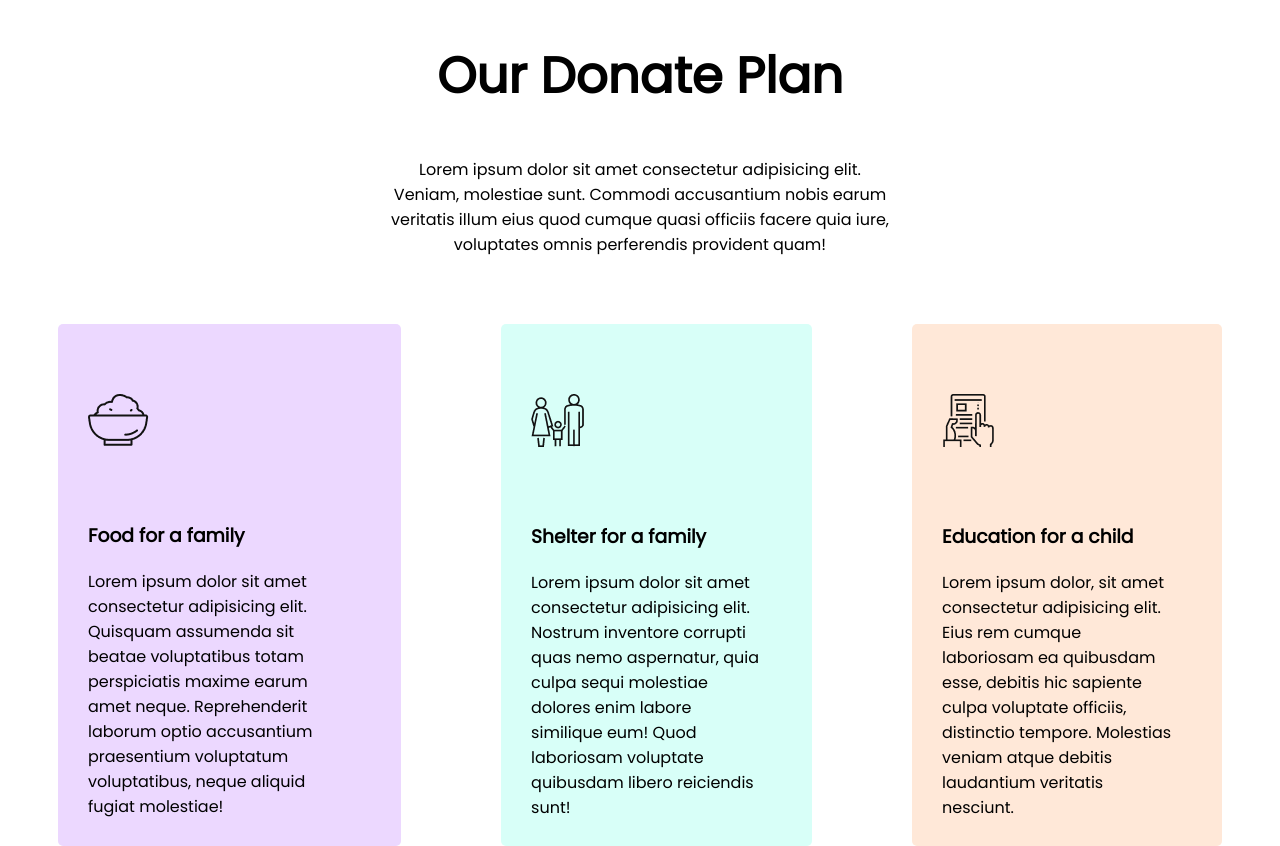
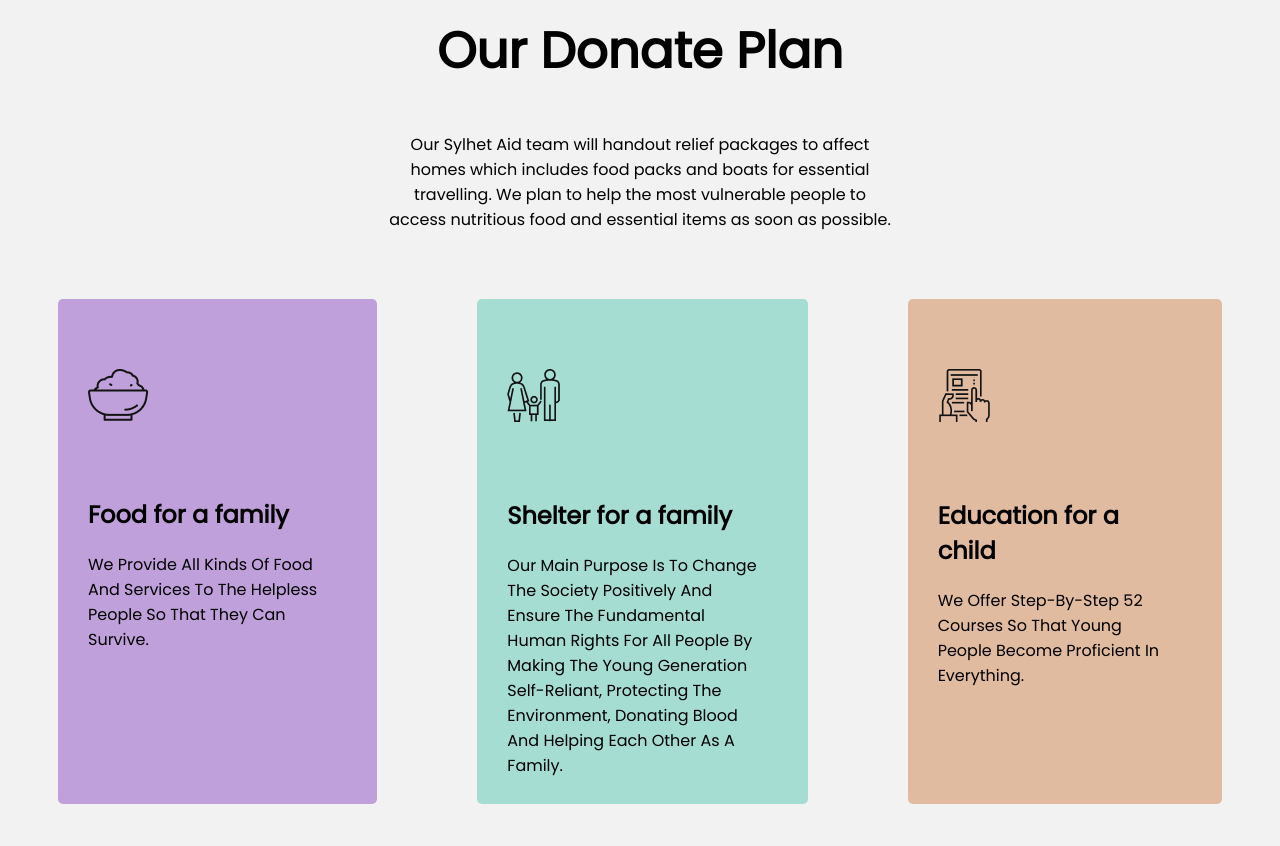
Before and after one commit to mehedi2283/assignment1, a plain HTML site: page index.html in a window 1280 px wide. Shown: the part 1245-2091 px from the top of the page. Drawn offline with Linux system fonts and the light colour scheme.

Commit message:
almost done

```diff
--- a/index.html
+++ b/index.html
@@ -10,6 +10,7 @@
     <link rel="preconnect" href="https://fonts.gstatic.com" crossorigin>
     <link href="https://fonts.googleapis.com/css2?family=Poppins&display=swap" rel="stylesheet">
     <link rel="stylesheet" href="style.css">
+    <link rel="shortcut icon" href="icons/helping.png" type="image/x-icon">
 </head>
 
 <body>
@@ -18,8 +19,9 @@
         <br>
         <h1>Let’s Help Those Who Are <br>More In Need</h1>
 
-        <p>Lorem, ipsum dolor sit amet consectetur adipisicing elit. Debitis est dignissimos eos modi delectus quod fuga
-            voluptatem fugiat, incidunt reprehenderit nam quibusdam animi aspernatur at repellat quia odio magnam nulla?
+        <p>The best way to not feel hopeless is to get up and do something. Don’t wait for good things to happen to you.
+            If you go out and make some good things happen, you will fill the world with hope, you will fill yourself
+            with hope.
         </p>
         <br>
         <a href="#" class="btn">Donate Now</a>
@@ -31,9 +33,10 @@
 
         <div class="donate">
             <h1>Donate Today</h1>
-            <p>Lorem ipsum dolor sit amet consectetur adipisicing elit. Accusantium nemo earum asperiores praesentium.
-                Assumenda, soluta? Consectetur asperiores expedita minima, laborum beatae sunt, atque sit iure, libero
-                explicabo iste laudantium nisi.</p>
+            <p>In Bangladesh people have been affected by monsoon floods from heavy and persistent rainfall which has
+                forced thousands of people to abandon their homes.
+
+            </p>
         </div>
         <div class="flex">
             <li>100tk</ul>
@@ -56,40 +59,36 @@
 
     <section class="sec3">
         <h1>Our Donate Plan</h1>
-        <p id="sec3p">Lorem ipsum dolor sit amet consectetur adipisicing elit. Veniam, molestiae sunt. Commodi
-            accusantium nobis
-            earum veritatis illum eius quod cumque quasi officiis facere quia iure, voluptates omnis perferendis
-            provident quam!</p>
+        <p id="sec3p">Our Sylhet Aid team will handout relief packages to affect homes which includes food packs and
+            boats for essential travelling.
+            We plan to help the most vulnerable people to access nutritious food and essential items as soon as
+            possible.</p>
         <div class="flex">
             <li id="list1">
                 <img src="icons/food.png" alt="">
                 <br>
                 <br>
                 <br>
-                <h3>Food for a family</h3>
-                <p>Lorem ipsum dolor sit amet consectetur adipisicing elit. Quisquam assumenda sit beatae voluptatibus
-                    totam perspiciatis maxime earum amet neque. Reprehenderit laborum optio accusantium praesentium
-                    voluptatum voluptatibus, neque aliquid fugiat molestiae!</p>
+                <h2>Food for a family</h2>
+                <p>We Provide All Kinds Of Food And Services To The Helpless People So That They Can Survive.</p>
             </li>
             <li id="list2">
                 <img src="icons/shelter.png" alt="">
                 <br>
                 <br>
                 <br>
-                <h3>Shelter for a family</h3>
-                <p>Lorem ipsum dolor sit amet consectetur adipisicing elit. Nostrum inventore corrupti quas nemo
-                    aspernatur, quia culpa sequi molestiae dolores enim labore similique eum! Quod laboriosam voluptate
-                    quibusdam libero reiciendis sunt!</p>
+                <h2>Shelter for a family</h2>
+                <p>Our Main Purpose Is To Change The Society Positively And Ensure The Fundamental Human Rights For All
+                    People By Making The Young Generation Self-Reliant, Protecting The Environment, Donating Blood And
+                    Helping Each Other As A Family.</p>
             </li>
             <li id="list3">
                 <img src="icons/Frame-1.png" alt="">
                 <br>
                 <br>
                 <br>
-                <h3>Education for a child</h3>
-                <p>Lorem ipsum dolor, sit amet consectetur adipisicing elit. Eius rem cumque laboriosam ea quibusdam
-                    esse, debitis hic sapiente culpa voluptate officiis, distinctio tempore. Molestias veniam atque
-                    debitis laudantium veritatis nesciunt.</p>
+                <h2>Education for a child</h2>
+                <p>We Offer Step-By-Step 52 Courses So That Young People Become Proficient In Everything.</p>
             </li>
 
         </div>
--- a/style.css
+++ b/style.css
@@ -1,5 +1,6 @@
 body {
     font-family: 'Poppins', sans-serif;
+    background-color: rgba(240, 240, 240, 0.841);
 }
 
 .top1 {
@@ -103,28 +104,31 @@ body section p {
     text-align: left;
     padding-top: 70px;
     padding-left: 30px;
-    background-color: rgb(236, 216, 255);
+    background-color: rgb(191, 160, 218);
 }
 
 #list2 {
     text-align: left;
+    width: 60%;
     padding-top: 70px;
     padding-left: 30px;
-    background-color: rgb(216, 255, 248);
+    background-color: rgb(166, 221, 211);
 }
 
 #list3 {
     text-align: left;
     padding-top: 70px;
     padding-left: 30px;
-    background-color: rgb(255, 232, 216);
+    background-color: rgb(224, 187, 160);
 }
+
 
 footer {
     background-color: black;
     text-align: center;
     color: white;
     padding: 20px;
+    border-bottom: 20px solid gray;
 
 }
 
```
Also changed, not shown: icons/helping.png (added).
